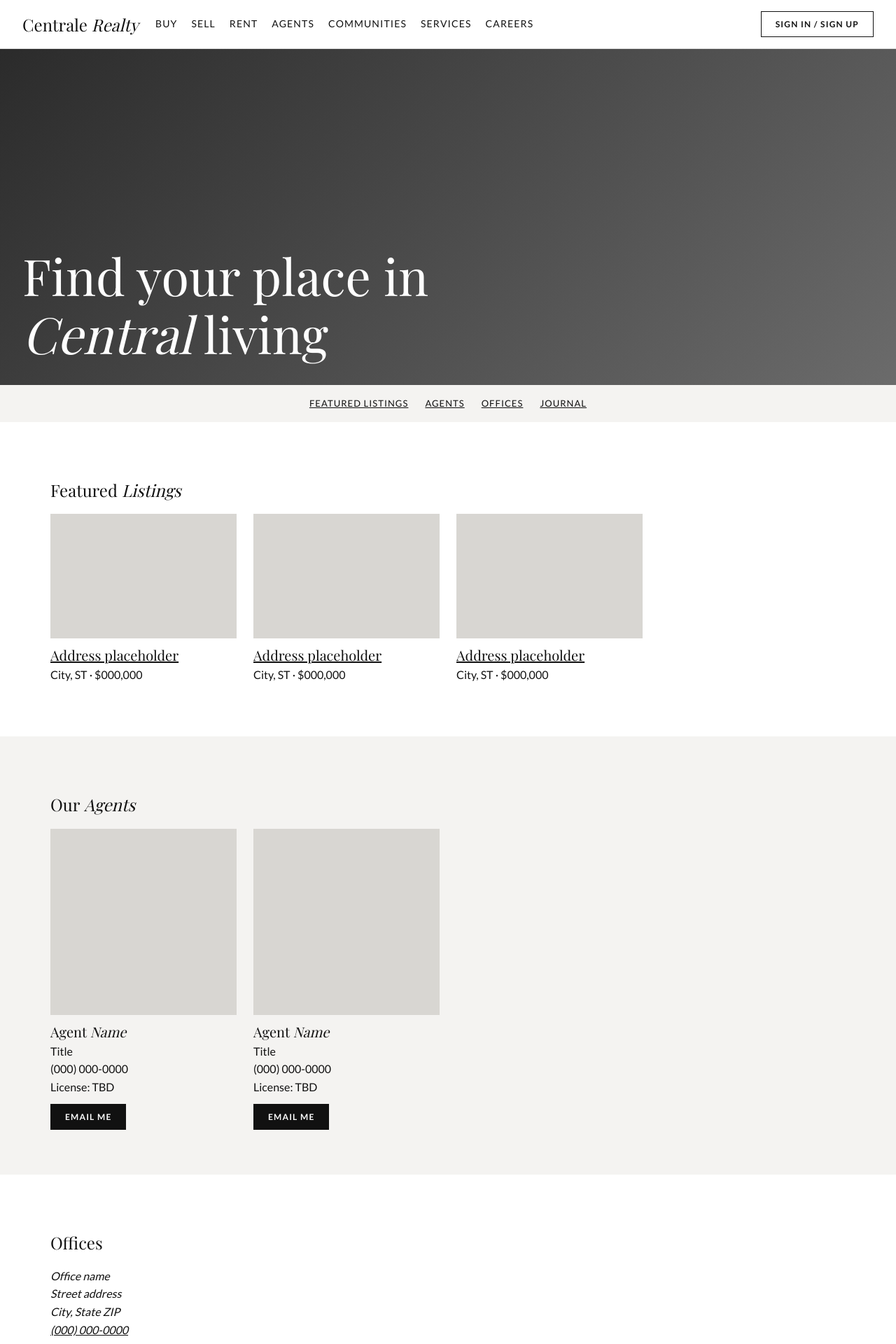
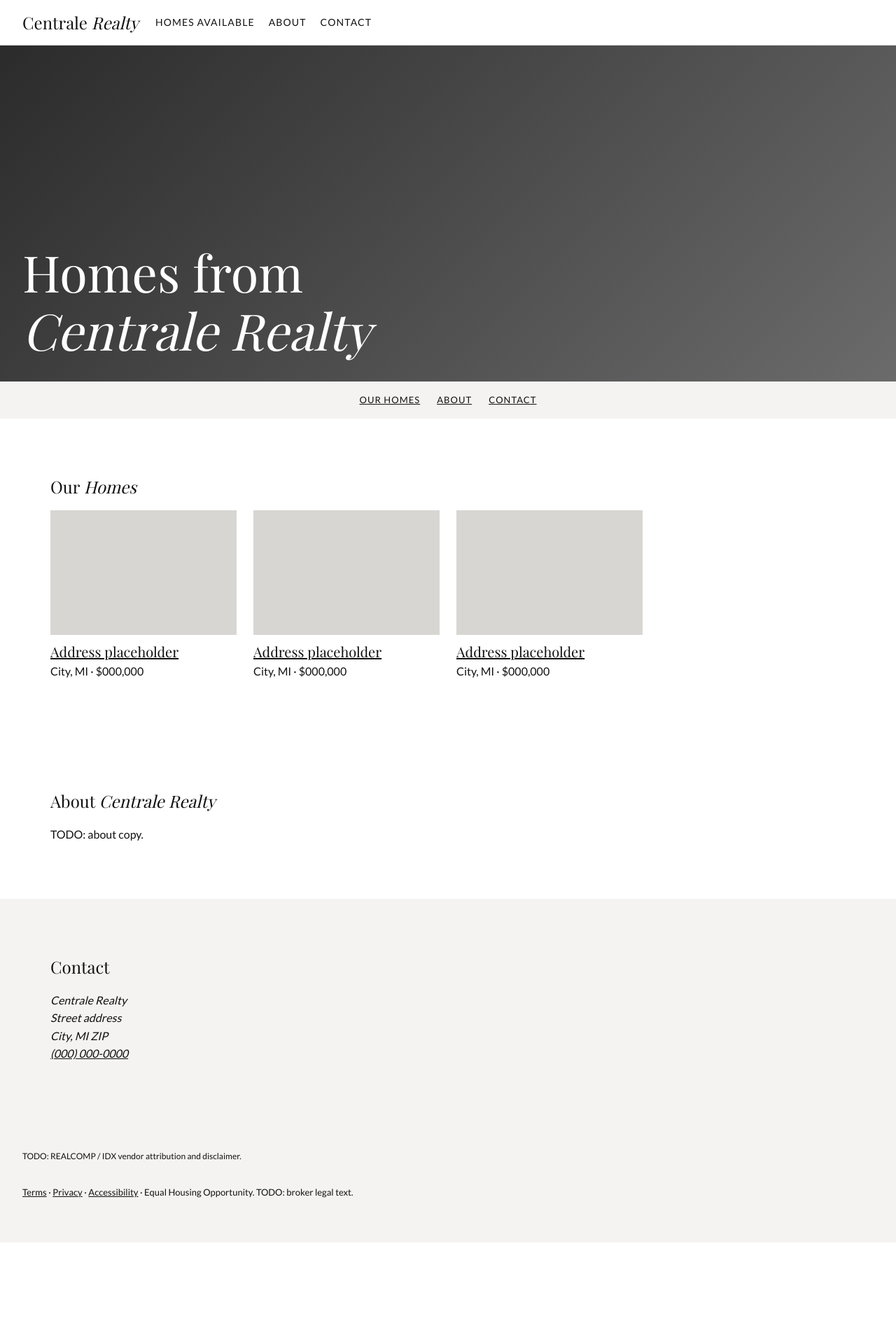
Before and after one commit to vlrandaz-max/fantastic-octo-computing-machine, a PHP site: page /centrale-realty-website-rebuild-2026/site/index.html in a window 1280 px wide. Shown: the top 1920 px of the page at 70% size. After the commit the page ends 1775 px from the top, so only its background shows below. Run offline with PHP 8.4, Linux system fonts and the light colour scheme; some web fonts are replaced.

Commit message:
Rescope Centrale rebuild: static site + IDX widget, own homes only
Co-Authored-By: Claude Sonnet 5.5 <noreply@anthropic.com>
Claude-Session: https://claude.ai/code/session_011M3QfYSNNyz1dxxC26DsDj

```diff
--- a/centrale-realty-website-rebuild-2026/site/index.html
+++ b/centrale-realty-website-rebuild-2026/site/index.html
@@ -3,8 +3,8 @@
 <head>
   <meta charset="utf-8">
   <meta name="viewport" content="width=device-width, initial-scale=1">
-  <title>Centrale Realty | Homes for Sale and Rent</title>
-  <meta name="description" content="Centrale Realty — buy, sell and rent with local experts. TODO: replace with final copy.">
+  <title>Centrale Realty | Our Homes</title>
+  <meta name="description" content="Homes owned and offered by Centrale Realty. TODO: replace with final copy.">
   <link rel="canonical" href="https://www.centralerealty.com/">
   <link rel="preconnect" href="https://fonts.googleapis.com">
   <link rel="stylesheet" href="https://fonts.googleapis.com/css2?family=Lato:wght@300;400;700&family=Playfair+Display:ital,wght@0,400..700;1,400..700&display=swap">
@@ -17,68 +17,44 @@
     <input type="checkbox" id="menu-toggle" class="menu-toggle" aria-label="Toggle menu">
     <label for="menu-toggle" class="burger">Menu</label>
     <nav aria-label="Primary">
-      <a href="/buy">Buy</a><a href="/sell">Sell</a><a href="/rent">Rent</a>
-      <a href="/agents">Agents</a><a href="/communities">Communities</a>
-      <a href="/services">Services</a><a href="/careers">Careers</a>
+      <a href="homes.html">Homes Available</a><a href="about.html">About</a><a href="contact.html">Contact</a>
     </nav>
-    <button type="button" class="btn btn-outline">Sign in / Sign up</button>
   </header>
 
   <main id="main">
     <section class="hero" aria-labelledby="hero-title">
       <!-- TODO: replace with Centrale photography -->
       <div class="hero-img" role="img" aria-label="Placeholder hero image"></div>
-      <h1 id="hero-title">Find your place in <em>Central</em> living</h1>
+      <h1 id="hero-title">Homes from <em>Centrale Realty</em></h1>
     </section>
 
     <nav class="jump" aria-label="Jump to section">
-      <a href="#listings">Featured listings</a><a href="#agents">Agents</a>
-      <a href="#offices">Offices</a><a href="#journal">Journal</a>
+      <a href="#listings">Our homes</a><a href="#about">About</a><a href="#contact">Contact</a>
     </nav>
 
     <section id="listings" class="section">
-      <h2>Featured <em>Listings</em></h2>
+      <h2>Our <em>Homes</em></h2>
       <div class="grid">
-        <article class="card"><div class="ph" aria-hidden="true"></div><h3><a href="#">Address placeholder</a></h3><p>City, ST · $000,000</p></article>
-        <article class="card"><div class="ph" aria-hidden="true"></div><h3><a href="#">Address placeholder</a></h3><p>City, ST · $000,000</p></article>
-        <article class="card"><div class="ph" aria-hidden="true"></div><h3><a href="#">Address placeholder</a></h3><p>City, ST · $000,000</p></article>
+        <article class="card"><div class="ph" aria-hidden="true"></div><h3><a href="homes.html">Address placeholder</a></h3><p>City, MI · $000,000</p></article>
+        <article class="card"><div class="ph" aria-hidden="true"></div><h3><a href="homes.html">Address placeholder</a></h3><p>City, MI · $000,000</p></article>
+        <article class="card"><div class="ph" aria-hidden="true"></div><h3><a href="homes.html">Address placeholder</a></h3><p>City, MI · $000,000</p></article>
       </div>
     </section>
 
-    <section id="agents" class="section alt">
-      <h2>Our <em>Agents</em></h2>
-      <div class="grid">
-        <article class="card agent"><div class="ph square" aria-hidden="true"></div><h3>Agent <em>Name</em></h3><p>Title<br>(000) 000-0000<br>License: TBD</p><a class="btn" href="#">Email me</a></article>
-        <article class="card agent"><div class="ph square" aria-hidden="true"></div><h3>Agent <em>Name</em></h3><p>Title<br>(000) 000-0000<br>License: TBD</p><a class="btn" href="#">Email me</a></article>
-      </div>
+    <section id="about" class="section">
+      <h2>About <em>Centrale Realty</em></h2>
+      <p>TODO: about copy.</p>
     </section>
 
-    <section id="offices" class="section">
-      <h2>Offices</h2>
-      <address>Office name<br>Street address<br>City, State ZIP<br><a href="tel:+10000000000">(000) 000-0000</a></address>
+    <section id="contact" class="section alt">
+      <h2>Contact</h2>
+      <address>Centrale Realty<br>Street address<br>City, MI ZIP<br><a href="tel:+10000000000">(000) 000-0000</a></address>
     </section>
-
-    <section id="journal" class="section alt">
-      <h2>From the <em>Journal</em></h2>
-      <p>Blog teasers go here.</p>
-    </section>
-
-    <section class="cta"><h2>Discover the <em>Centrale</em> lifestyle</h2><a href="/blog">Blog</a></section>
   </main>
 
   <footer class="site-footer">
-    <div class="cols">
-      <div><h3>Centrale Realty</h3><a href="/about">About us</a><a href="/careers">Careers</a><a href="/blog">Blog</a></div>
-      <div><h3>Resources</h3><a href="/buy">Buy</a><a href="/sell">Sell</a><a href="/rent">Rent</a><a href="/agents">Agents</a></div>
-      <div>
-        <h3>Get in touch</h3><a href="/contact">Contact form</a>
-        <form class="news" action="#" method="post">
-          <label for="email">Join our newsletter</label>
-          <input id="email" type="email" required placeholder="Enter your email address"><button class="btn" type="submit">Join</button>
-        </form>
-      </div>
-    </div>
-    <p class="legal"><a href="/terms">Terms</a> · <a href="/privacy-policy">Privacy</a> · <a href="/accessibility">Accessibility</a> · Equal Housing Opportunity. TODO: broker legal/disclaimer text.</p>
+    <p class="mls-notice">TODO: REALCOMP / IDX vendor attribution and disclaimer.</p>
+    <p class="legal"><a href="terms.html">Terms</a> · <a href="privacy-policy.html">Privacy</a> · <a href="accessibility.html">Accessibility</a> · Equal Housing Opportunity. TODO: broker legal text.</p>
   </footer>
 </body>
 </html>
--- a/centrale-realty-website-rebuild-2026/site/styles.css
+++ b/centrale-realty-website-rebuild-2026/site/styles.css
@@ -35,3 +35,5 @@ a{color:inherit}
   .menu-toggle:checked~nav{display:flex}
   .site-header .btn-outline{display:none}
 }
+.idx-placeholder{border:2px dashed #999;padding:80px 24px;text-align:center;color:#666;margin-top:24px}
+.mls-notice{font-size:12px}
```
Also changed, not shown: centrale-realty-website-rebuild-2026/site/homes.html (added, +33 -0 lines), centrale-realty-website-rebuild-2026/site/idx-config.md (added, +6 -0 lines), centrale-realty-website-rebuild-2026/README.md.
